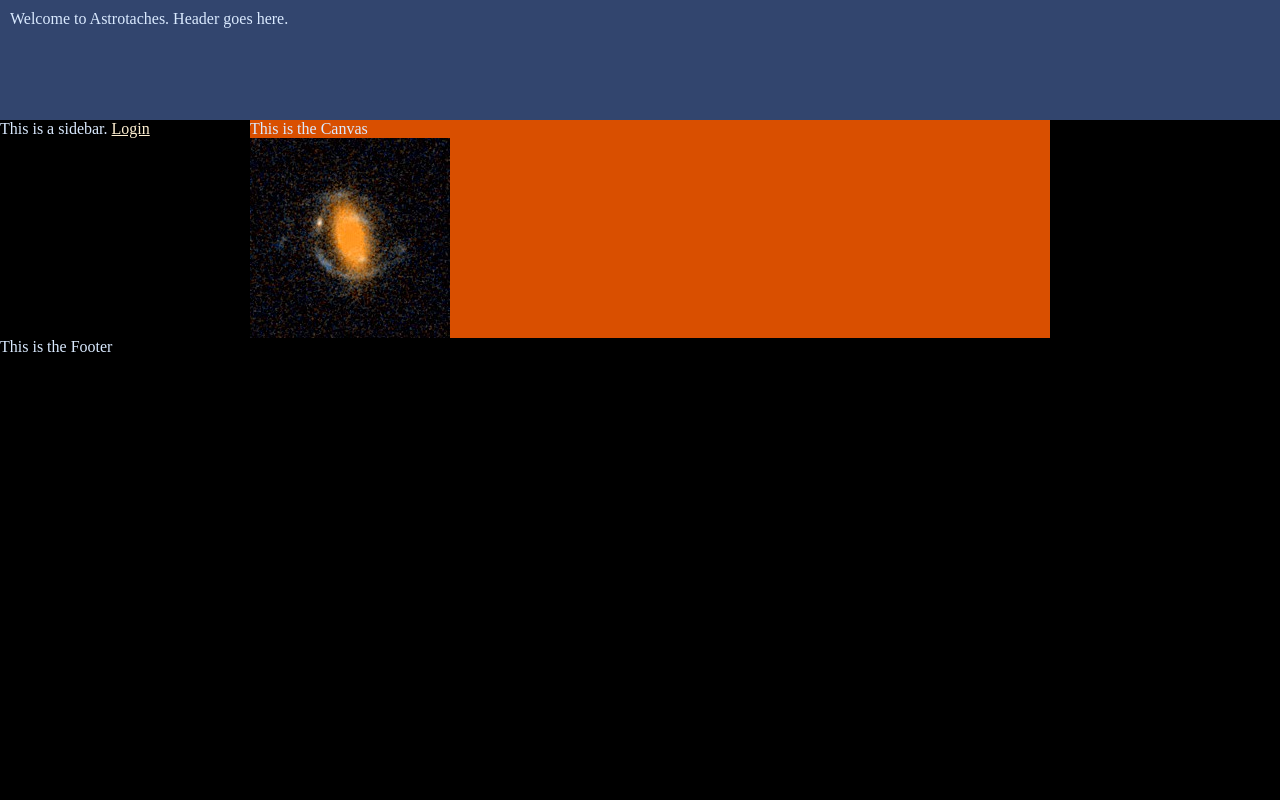
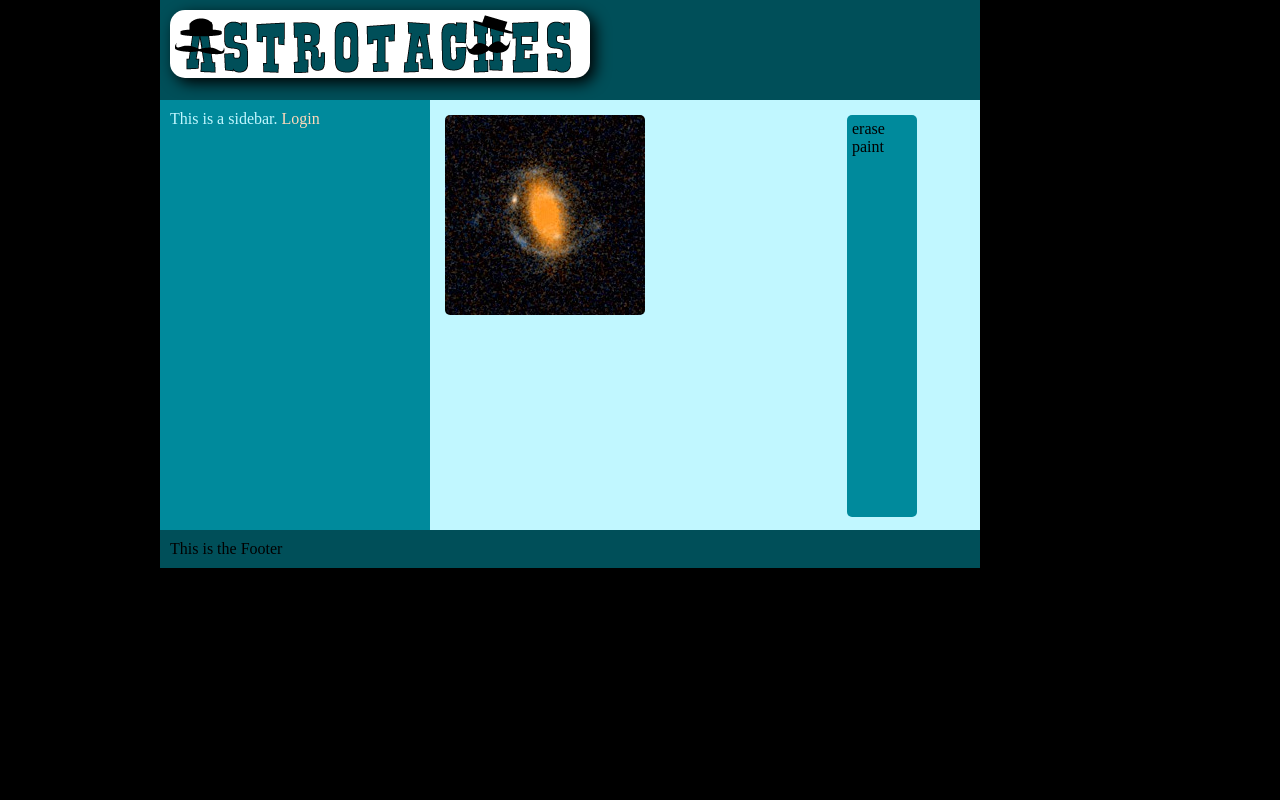
Before and after one commit to davidwhogg/AstroTaches, a PHP site: page /test/ in a window 1280 px wide; the page is wider, and only the part inside the window is pictured. Run offline with PHP 8.4, Linux system fonts and the light colour scheme.

Commit message:
perplexed

```diff
--- a/index.php
+++ b/index.php
@@ -15,14 +15,17 @@ mysql_select_db('Summary', $db_sum);
 		   <script src="astrotaches.js" type="text/javascript"></script>
 		   <script>
 		   window.onload = function() {
-		       scribble = new AstroTaches({id:'AstroTaches'});
+		       //scribble = new AstroTaches({id:'AstroTaches'});
 		   }
 		   </script>
 </head>
 
 <body>
+  <div id="container">
 	<div id="header">
-		Welcome to Astrotaches. Header goes here.<br>
+		<div id="logo">
+			<img src="graphics/Logo.png">
+		</div>
 	</div>
 
 
@@ -40,15 +43,22 @@ mysql_select_db('Summary', $db_sum);
 	</div>
 
 	<div id="main">
-		This is the Canvas<br>
 		<div id="AstroTaches">
 			<img src="examples/HSTJ135754_29-311509_1_sci.jpg">
+
+			<div id="AstroTaches-Tools">
+				<a href="javascript:scribble.eraser=true">erase</a>
+				<a href="javascript:scribble.eraser=false">paint</a>
+			</div>
+
 		</div>
+
+
 	</div>
 
 	<div id="clear">
-<?php
-//Footer
-echo "This is the Footer<br>";
 
-?>
+	<div id="footer">
+		This is the Footer
+	</div>
+  </div>
--- a/style.css
+++ b/style.css
@@ -1,35 +1,125 @@
+/*
+Blue:
+	Dark:  		#657f4b
+	Middle:		#Accc8d
+	Light:		#E4FFCA
+Blue:
+	Dark:		#375C7F
+	Light:		#91B1CC
+
+	OR-------------------
+
+Blue-Green
+	Dark:		#004f59
+	middle:		#008A9C
+	bright:		#00E2FF
+	light:		#C1F7FF
+Orange
+	Dark:		#E38434
+	Medium:		#FFAC65
+	light:		#FFD9BA
+
+*/
+
+/* Set Backgrounds */
 body {
 	background: #000;
-	color: #DAEAFF;
+	width: 1400px;
+	color: #C1F7FF;
 }
 
+#container {
+	margin: 0 auto 0 auto;
+	width: 1080px;
+}
+
+#header {
+	background: #004F59;
+	width: 800px;
+	height: 80px;
+	padding: 10px;
+}
+
+#logo {
+	background: #FFF;
+	width: 410px;
+	padding: 5px;
+	-moz-border-radius: 15px;
+	border-radius: 15px;
+	-moz-box-shadow: 5px 5px 15px #000;
+	-webkit-box-shadow: 5px 5px 15px #000;
+	box-shadow: 5px 5px 15px #000;
+}
+
+#main, #sidebar {
+	float: left;
+	height: 410px;
+	padding: 10px;
+}
+
+#main {
+	background: #C1F7FF;
+	float: left;
+	width: 530px;
+}
+
+#sidebar {
+	background: #008A9C;
+	float: left;
+	width: 250px;
+}
+
+#footer {
+	background: #004F59;
+	color: #000;
+	width: 800px;
+	padding: 10px;
+}
+
+a {
+	color: #FFD9BA;
+	text-decoration: none;
+}
+
+a:hover {
+	border-bottom: 1px solid #FFD9BA;
+}
+
+/* Set everything else */
 * {
 	padding: 0;
 	margin: 0;
-}
-
-a {
-	color: #FFF0D1;
 }
 
 #clear {
 	clear:both;
 }
 
-#header {
-	background: #32456E;
-	width: 100%;
-	height: 100px;
-	padding: 10px;
+#AstroTaches {
+	float: left;
+	height: 402px;
+	width: 472px;
+	padding: 5px;
+	margin: 0 10px 0 0;
 }
 
-#sidebar {
+#AstroTaches img{
 	float: left;
-	width: 250px;
+	-moz-border-radius: 5px;
+	border-radius: 5px;
 }
 
-#main {
-	float: left;
-	background: #D94F00;
-	width: 800px;
+#AstroTaches-Tools {
+	float: right;
+	background: #008A9C;
+	color: #000;
+	-moz-border-radius: 5px;
+	border-radius: 5px;
+	height: 392px;
+	width: 60px;
+	padding: 5px;
 }
+
+#AstroTaches-Tools a {
+	color: #000;
+}
```
